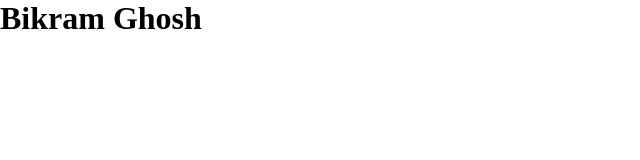
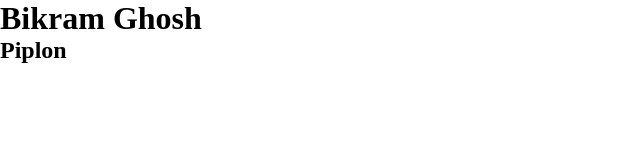
Before and after one commit to bikram-ghosh-cse/job-application-webpage, a plain HTML site: page index.html in a window 1280 px wide. Shown: the whole page, without its empty margins (0-640 px from the left). Drawn offline with Linux system fonts and the light colour scheme.

Commit message:
update feature

```diff
--- a/index.html
+++ b/index.html
@@ -8,5 +8,6 @@
   </head>
   <body>
     <h1>Bikram Ghosh</h1>
+    <h2>Piplon</h2>
   </body>
 </html>
```
